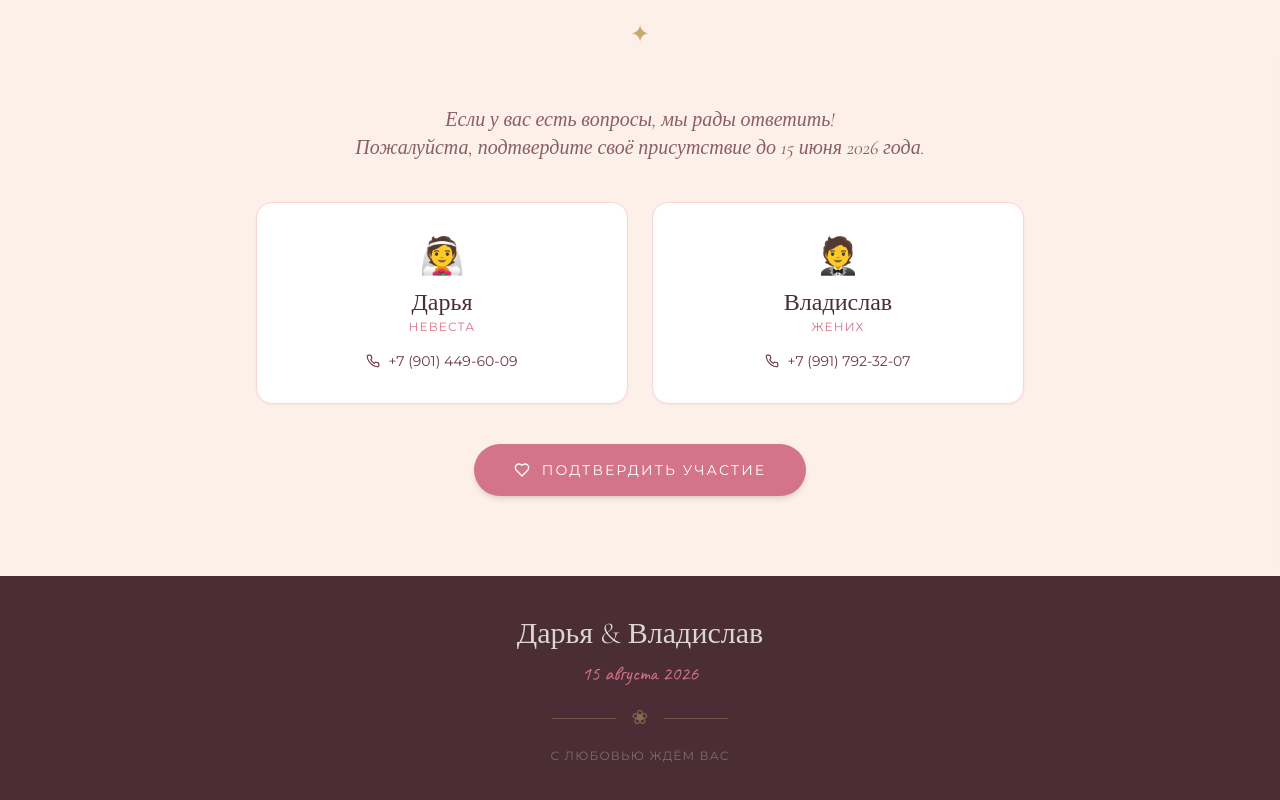
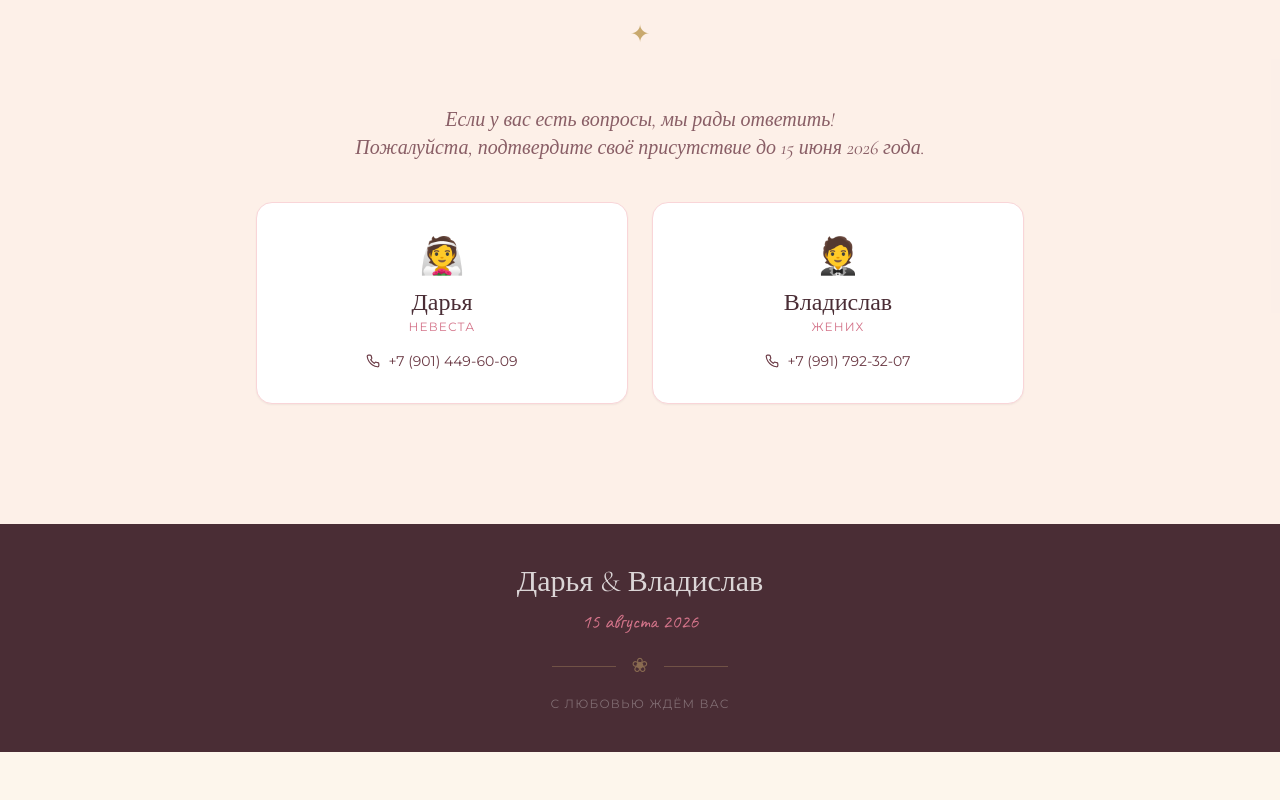
Before and after one commit to pr-poehali-dev/wedding-invitation-site-99, a React (Vite) app: page / in a window 1280 px wide. Shown: the part 3752-4552 px from the top of the page. After the commit the page ends 4504 px from the top, so only its background shows below. Built offline with nearby package versions, Linux system fonts and the light colour scheme.

Commit message:
fix: удалить кнопку подтвердить

```diff
--- a/src/pages/Index.tsx
+++ b/src/pages/Index.tsx
@@ -362,13 +362,7 @@ export default function Index() {
               </div>
             ))}
           </div>
-          <button
-            className="inline-flex items-center gap-3 text-white font-montserrat text-sm tracking-[0.15em] uppercase px-10 py-4 rounded-full transition-all duration-300 shadow-md hover:shadow-lg hover:-translate-y-0.5"
-            style={{ background: '#d4748a' }}
-          >
-            <Icon name="Heart" size={16} />
-            Подтвердить участие
-          </button>
+
         </div>
       </Section>
 
```
